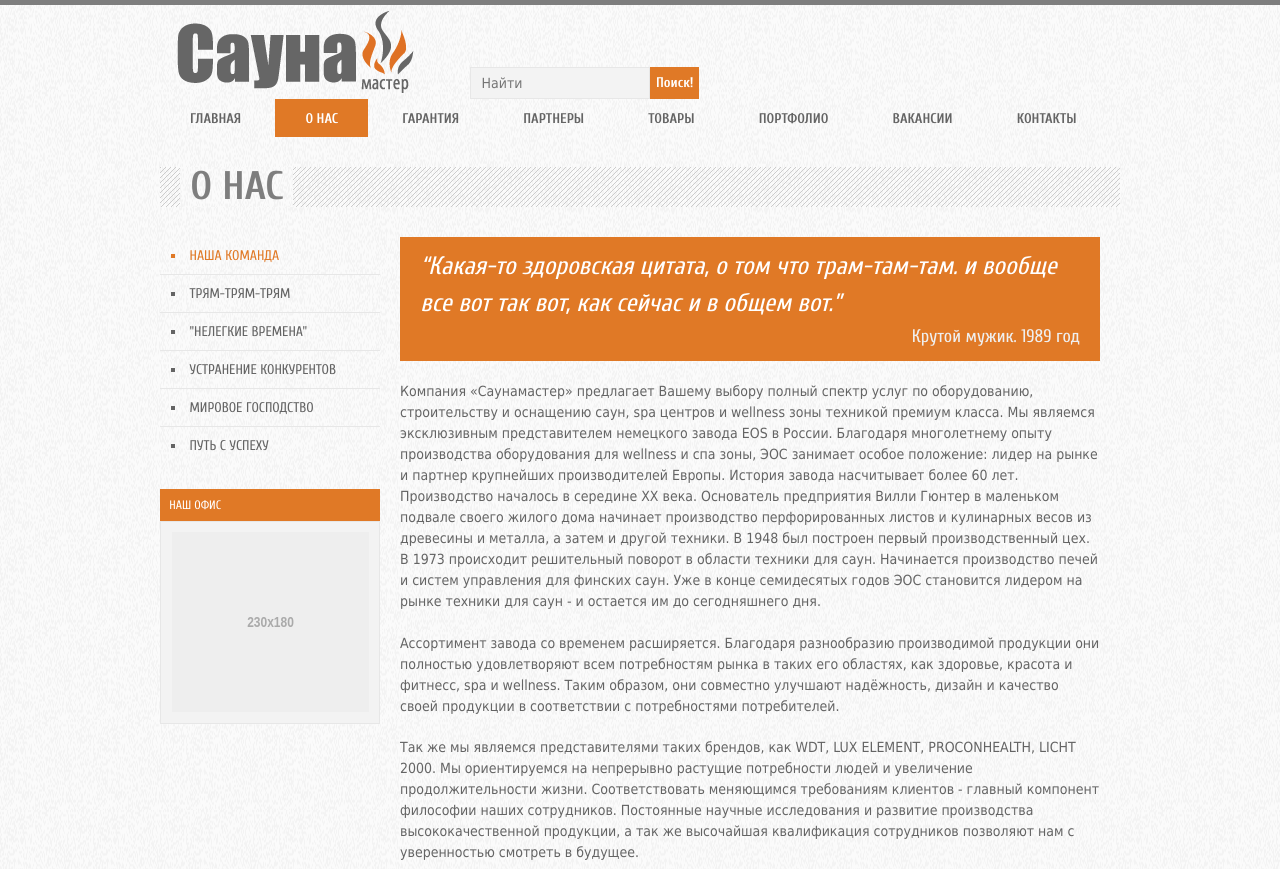
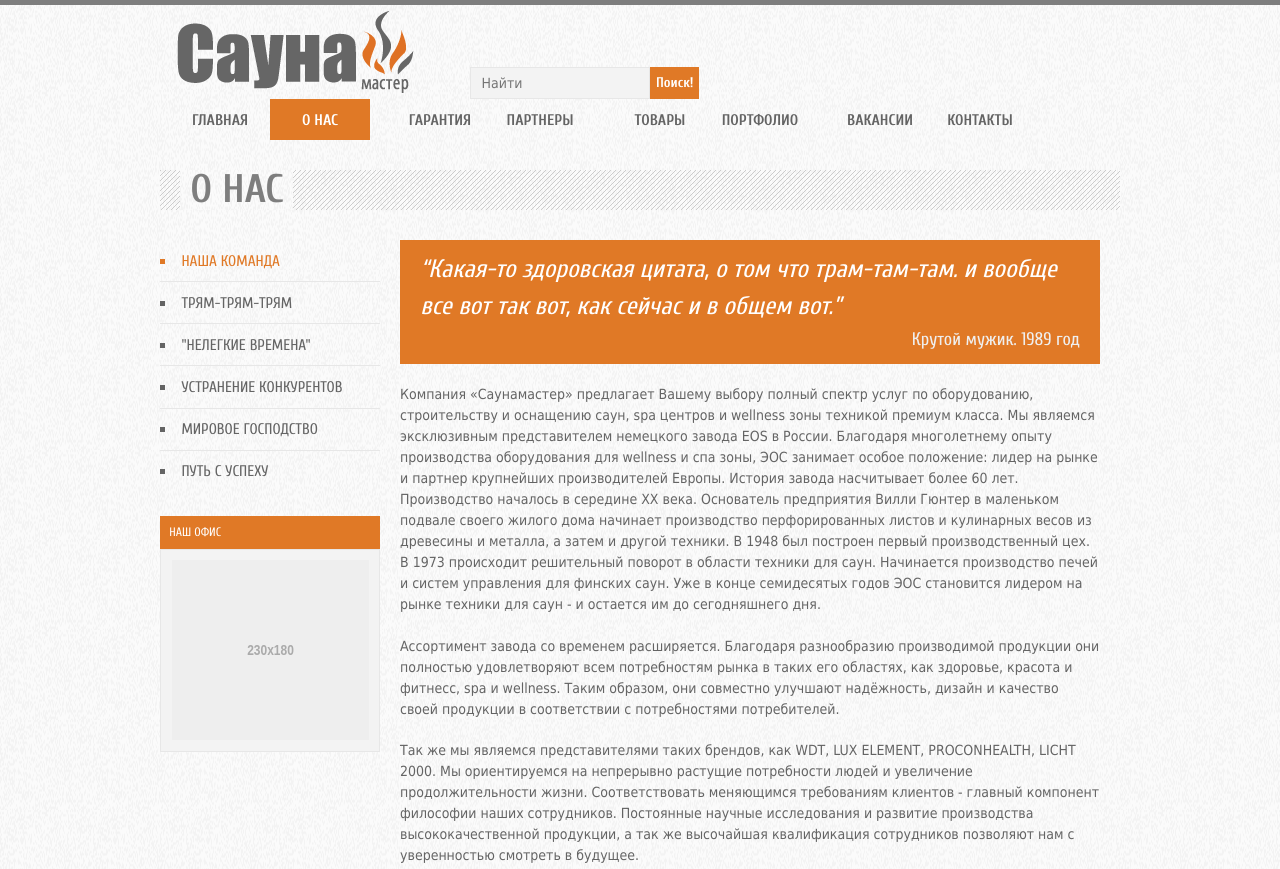
Before and after one commit to artfaal/saunamaster-template, a plain HTML site: page build/about.html in a window 1280 px wide. Shown: the top 869 px of the page. Drawn offline with nearby package versions, Linux system fonts and the light colour scheme.

Commit message:
fix nav not so bad. resposivility better

```diff
--- a/build/about.html
+++ b/build/about.html
@@ -48,15 +48,15 @@
             </div>
             </header>
             <nav>
-                <ul class="top-menu">
-                    <li><a href="index.html">ГЛАВНАЯ</a></li>
-                    <li class="active">О НАС</li>
-                    <li><a href="#">ГАРАНТИЯ</a></li>
-                    <li><a href="#">ПАРТНЕРЫ</a></li>
-                    <li><a href="#">ТОВАРЫ</a></li>
-                    <li><a href="#">ПОРТФОЛИО</a></li>
-                    <li><a href="#">ВАКАНСИИ</a></li>
-                    <li><a href="#">КОНТАКТЫ</a></li>
+                <ul class="top-menu container alpha">
+                    <li class="two columns omega"><a href="index.html">ГЛАВНАЯ</a></li>
+                    <li class="active two columns alpha">О НАС</li>
+                    <li class="two columns omega"><a href="#">ГАРАНТИЯ</a></li>
+                    <li class="two columns alpha"><a href="#">ПАРТНЕРЫ</a></li>
+                    <li class="two columns omega"><a href="#">ТОВАРЫ</a></li>
+                    <li class="two columns alpha"><a href="#">ПОРТФОЛИО</a></li>
+                    <li class="two columns omega"><a href="#">ВАКАНСИИ</a></li>
+                    <li class="two columns alpha"><a href="#">КОНТАКТЫ</a></li>
                 </ul>
             </nav>
 
@@ -75,7 +75,7 @@
                         <li><a href="#">ПУТЬ С УСПЕХУ</a></li>
                     </ul>
                 </nav>
-                <div class="inviz-l inviz-s">
+                <div>
                     <div class="sidebar-text">НАШ ОФИС</div>
                     <div class="sidebar-img"><img src="holder.js/230x180" alt="Our offices"></div>
                 </div>
--- a/build/css/styles.css
+++ b/build/css/styles.css
@@ -125,14 +125,15 @@ nav ul {
 
 nav li {
     list-style-position: inside;
-    font: 1em 'Cuprum-Bold', sans-serif;
-    padding: .75em;
+    font: 1.1em 'Cuprum-Bold', sans-serif;
+    padding: .75em 0;
 }
 
 .top-menu li {
     display: inline-block;
-    padding: .75em 2.15em;
+    padding: .75em 0;
     margin: 0;
+    text-align: center;
 }
 
 .top-menu li.active {
@@ -437,6 +438,7 @@ figure div {
     /* Mobile Landscape Size to Tablet Portrait (devices and browsers) */
     @media only screen and (min-width: 480px) and (max-width: 767px) {
         .inviz-l {display: none !important; visibility: hidden;}
+        .top-menu li {text-align: left;}
     }
 
     /* Mobile Portrait Size to Mobile Landscape Size (devices and browsers) */
```
